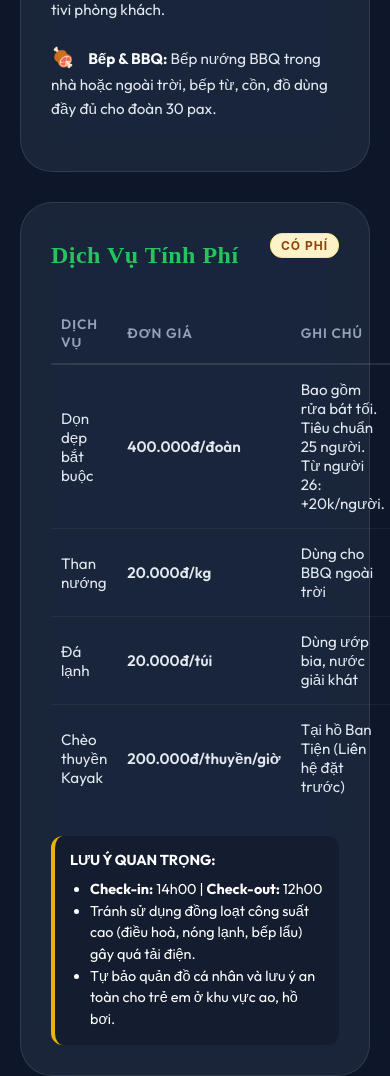
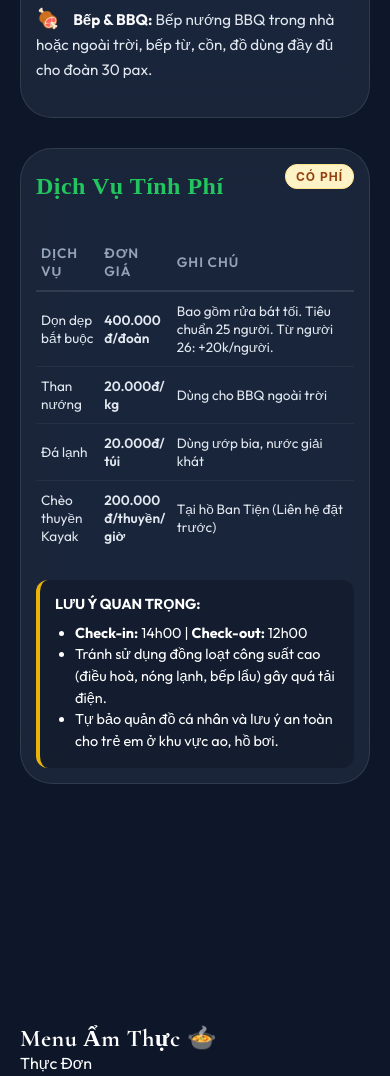
Before and after one commit to haku1404/teambuilding-web, a website built with Vite: page index.html in a window 390 px wide. Shown: the part 6530-7606 px from the top of the page. Built offline with nearby package versions, Linux system fonts and the light colour scheme; some packages are replaced by stand-ins of ours; no server answers; the database is empty; files whose address does not match are found by name.

Commit message:
Fix services table overflow on mobile

```diff
--- a/style.css
+++ b/style.css
@@ -1428,6 +1428,11 @@ footer {
   /* Menu Card Responsive */
   .menu-card { flex-direction: column; }
   .menu-img { width: 100%; height: 200px; }
+
+  /* Services Table Mobile Fix */
+  .services-column { padding: 15px; min-width: 100%; }
+  .services-table { word-break: break-word; }
+  .services-table th, .services-table td { padding: 10px 5px; font-size: 0.85rem; }
 }
 
 /* Lightbox */
```
